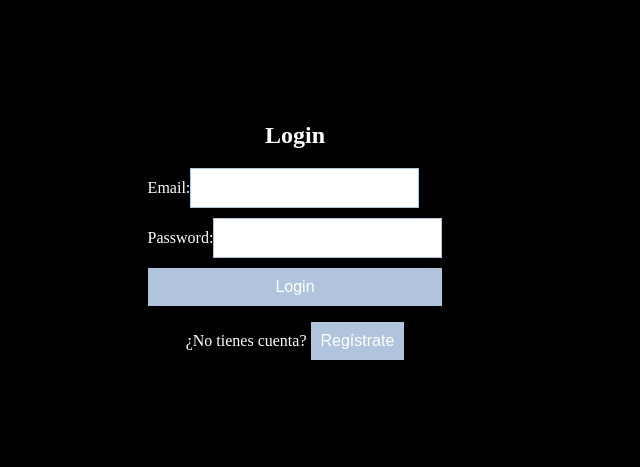
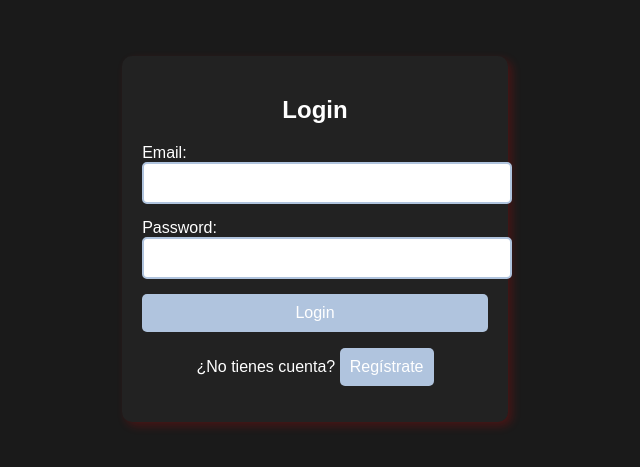
Before and after one commit to ALEXANDER7353/proyecto-3, a React (Vite) app in the folder proyecto-final/: page /login in a window 1280 px wide. Shown: the part 161-628 px from the top of the page, without its empty margins (345-985 px from the left). Built offline with nearby package versions, Linux system fonts and the light colour scheme.

Commit message:
css login

```diff
--- a/proyecto-final/src/pages/Login.css
+++ b/proyecto-final/src/pages/Login.css
@@ -1,27 +1,91 @@
+/* 🔥 Variables de colores globales */
+:root {
+    --background-color: #1a1a1a;
+    /* Fondo oscuro */
+    --text-color: #ffffff;
+    /* Texto blanco */
+    --input-text-color: #ffffff;
+    /* Texto en inputs */
+    --input-bg-color: #333333;
+    /* Fondo de inputs */
+    --input-border-color: #ff0000;
+    /* Borde de inputs */
+    --button-bg-color: #ff0000;
+    /* Fondo de botones */
+    --button-text-color: #ffffff;
+    /* Texto de botones */
+}
+
+/* 🔥 Asegurar que `html` y `body` ocupen toda la pantalla */
+html,
+body {
+    margin: 0;
+    padding: 0;
+    height: 100%;
+    background-color: var(--background-color);
+    color: var(--text-color);
+    font-family: Arial, sans-serif;
+    display: flex;
+    justify-content: center;
+    align-items: center;
+}
+
+/* 🔥 Contenedor principal para Login y Dashboard */
+.container {
+    width: 100%;
+    min-height: 100vh;
+    display: flex;
+    flex-direction: column;
+    align-items: center;
+    justify-content: center;
+    text-align: center;
+    background-color: var(--background-color);
+}
+
+/* 🔥 Estilo para el título principal (Login & Dashboard) */
+.title {
+    font-size: 3rem;
+    font-style: italic;
+    font-weight: bold;
+    color: #ff4d4d;
+    text-shadow: 3px 3px 5px rgba(255, 0, 0, 0.5);
+    margin-bottom: 20px;
+}
+
+/* 🔥 Estilos del Login */
 .login-container {
     display: flex;
     flex-direction: column;
+    align-items: center;
     justify-content: center;
-    align-items: center;
-    height: 100vh;
-    background-color: var(--background-color);
-    color: var(--text-color);
+    width: 100%;
+    max-width: 400px;
+    padding: 20px;
+    background-color: #222;
+    border-radius: 10px;
+    box-shadow: 4px 4px 10px rgba(255, 0, 0, 0.2);
 }
 
+/* 🔥 Formulario en el Login */
 form {
     display: flex;
     flex-direction: column;
-    gap: 10px;
+    gap: 15px;
+    width: 100%;
 }
 
+/* 🔥 Inputs (Login) */
 input {
     padding: 10px;
     font-size: 16px;
     color: var(--input-text-color);
     background-color: var(--input-bg-color);
-    border: 1px solid var(--input-border-color);
+    border: 2px solid var(--input-border-color);
+    border-radius: 5px;
+    width: 100%;
 }
 
+/* 🔥 Botón principal (Login y Dashboard) */
 button {
     padding: 10px;
     font-size: 16px;
@@ -29,8 +93,117 @@ button {
     background-color: var(--button-bg-color);
     color: var(--button-text-color);
     border: none;
+    border-radius: 5px;
+    transition: background 0.3s, transform 0.2s;
 }
 
-.night-mode label {
-    color: white;
+button:hover {
+    background-color: #cc0000;
+    transform: scale(1.05);
 }
+
+/* 🔥 Contenedor del Dashboard */
+.dashboard-container {
+    width: 100%;
+    min-height: 100vh;
+    display: flex;
+    flex-direction: column;
+    align-items: center;
+    justify-content: flex-start;
+    padding: 20px;
+}
+
+/* 🔥 Botón de Cerrar Sesión */
+.logout-button {
+    position: absolute;
+    top: 20px;
+    right: 20px;
+    padding: 10px 15px;
+    border-radius: 5px;
+    border: none;
+    background-color: var(--button-bg-color);
+    color: var(--button-text-color);
+    font-weight: bold;
+    cursor: pointer;
+    transition: background 0.3s, transform 0.2s;
+}
+
+.logout-button:hover {
+    background-color: #cc0000;
+    transform: scale(1.05);
+}
+
+/* 🔥 Lista de productos en el Dashboard */
+.product-list {
+    flex-grow: 1;
+    display: flex;
+    flex-wrap: wrap;
+    gap: 20px;
+    justify-content: center;
+    align-items: center;
+    width: 100%;
+    padding: 20px;
+}
+
+/* 🔥 Tarjeta de producto */
+.product-card {
+    border: 2px solid #333;
+    padding: 15px;
+    border-radius: 8px;
+    width: 220px;
+    text-align: center;
+    background: linear-gradient(145deg, #222, #111);
+    box-shadow: 4px 4px 10px rgba(255, 0, 0, 0.2);
+    color: #fff;
+    transition: transform 0.3s ease-in-out, box-shadow 0.3s ease-in-out;
+}
+
+.product-card:hover {
+    transform: scale(1.05);
+    box-shadow: 5px 5px 15px rgba(255, 0, 0, 0.4);
+}
+
+/* 🔥 Imagen del producto */
+.product-image {
+    width: 100%;
+    height: auto;
+    border-radius: 5px;
+    border: 2px solid var(--button-bg-color);
+}
+
+/* 🔥 Nombre del producto */
+.product-name {
+    font-size: 1.2rem;
+    font-weight: bold;
+    margin-top: 10px;
+    color: #ff4d4d;
+}
+
+/* 🔥 Precio del producto */
+.product-price {
+    font-size: 1rem;
+    color: #ccc;
+}
+
+/* 🔥 Responsive: Ajuste para móviles */
+@media (max-width: 768px) {
+    .product-list {
+        flex-direction: column;
+        align-items: center;
+    }
+
+    .product-card {
+        width: 90%;
+    }
+
+    .logout-button {
+        top: 10px;
+        right: 10px;
+        padding: 8px 12px;
+        font-size: 0.9rem;
+    }
+
+    .title {
+        font-size: 2.5rem;
+    }
+}
```
